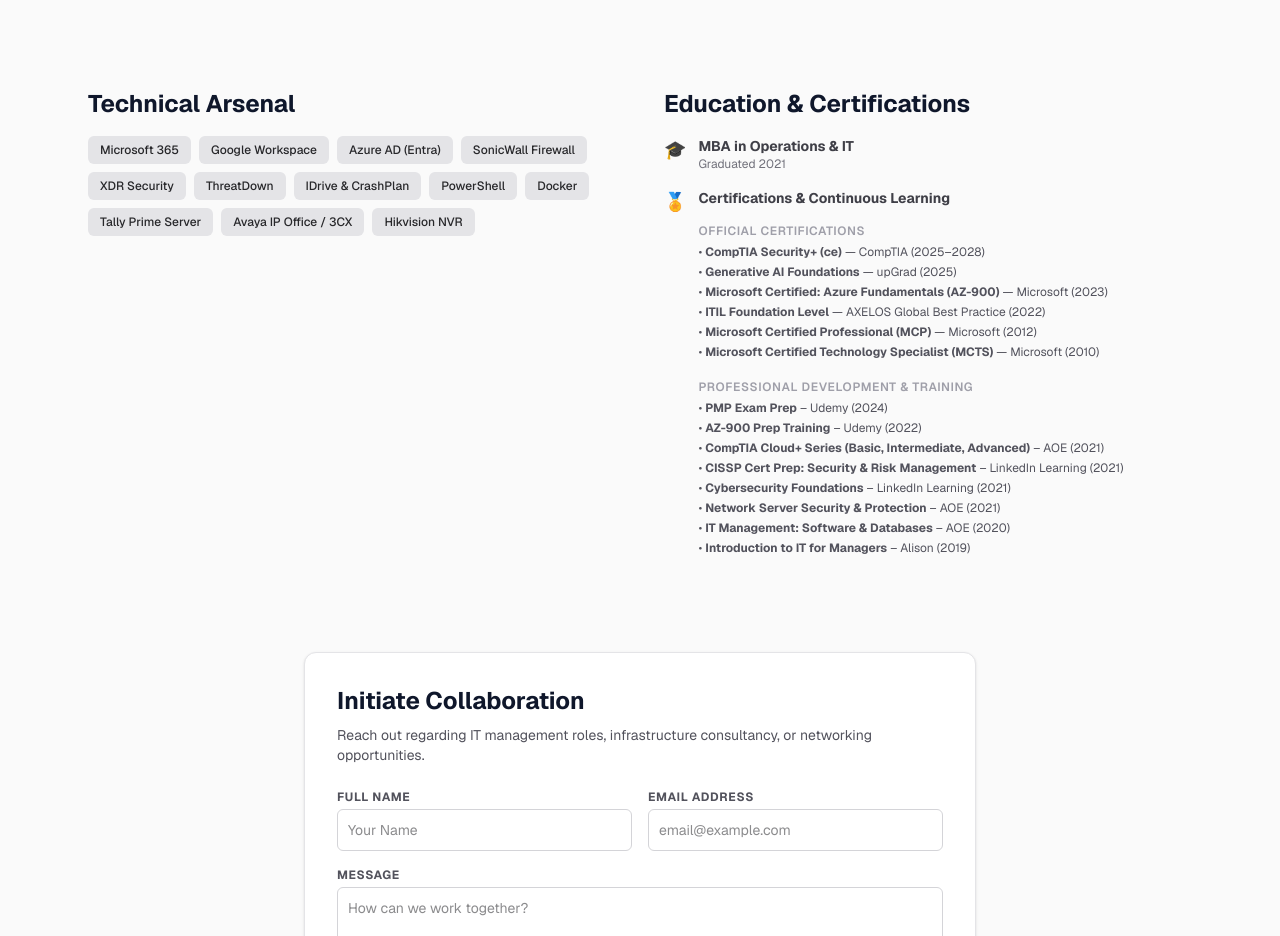
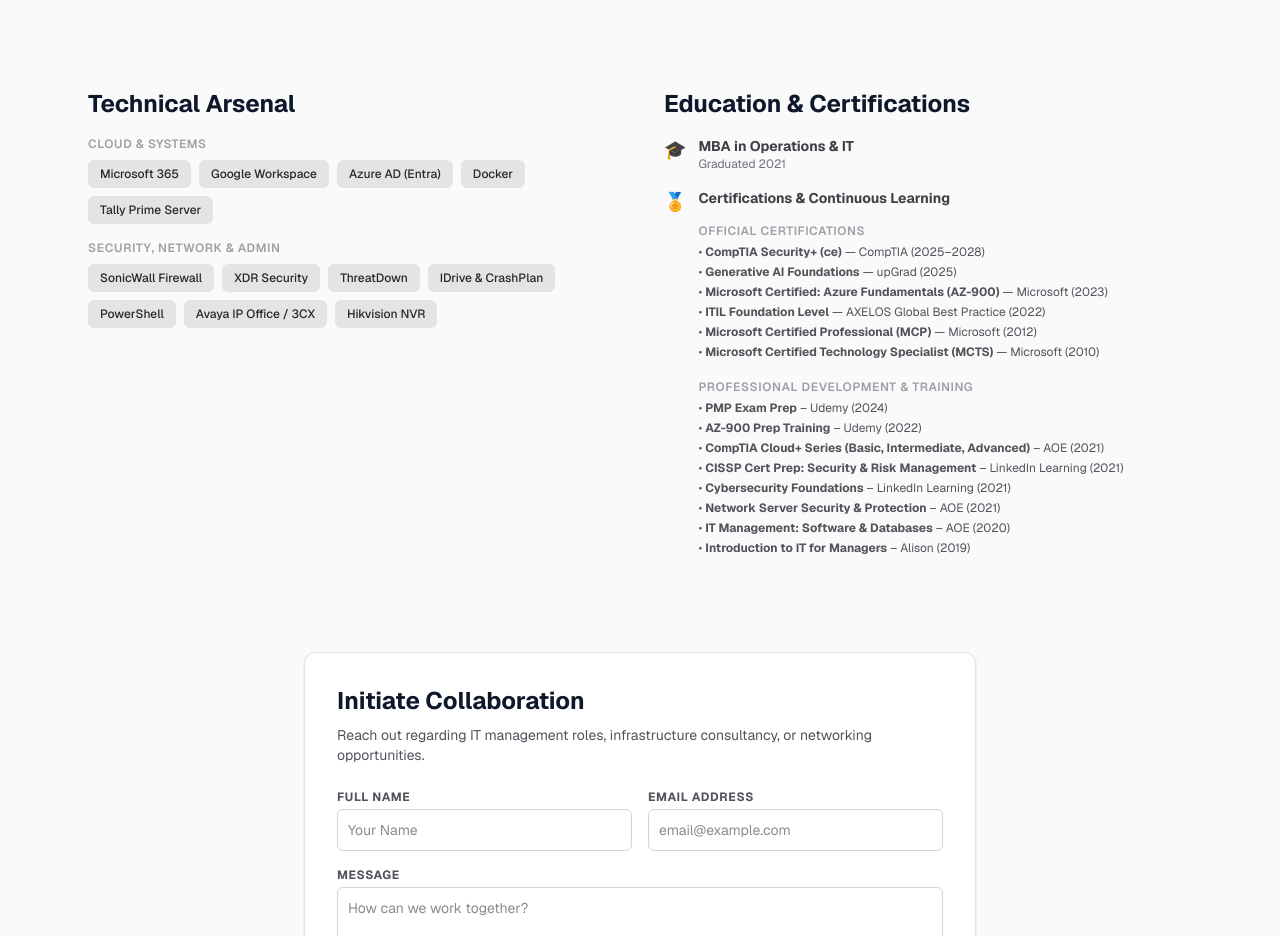
Before and after one commit to intajkhan-it/intaj-portfolio, a Next.js app: page / in a window 1280 px wide. Shown: the part 1740-2676 px from the top of the page. Built offline with nearby package versions, Linux system fonts and the light colour scheme.

Commit message:
Update Technical Arsenal layout to balance section heights

```diff
--- a/app/page.tsx
+++ b/app/page.tsx
@@ -174,12 +174,23 @@ export default function Home() {
         <section id="tools" className="grid md:grid-cols-2 gap-12">
           <div>
             <h2 className="text-2xl font-bold text-slate-900 mb-4">Technical Arsenal</h2>
-            <div className="flex flex-wrap gap-2">
-              {['Microsoft 365', 'Google Workspace', 'Azure AD (Entra)', 'SonicWall Firewall', 'XDR Security', 'ThreatDown', 'IDrive & CrashPlan', 'PowerShell', 'Docker', 'Tally Prime Server', 'Avaya IP Office / 3CX', 'Hikvision NVR'].map((tool) => (
-                <span key={tool} className="text-xs font-medium bg-zinc-200 text-zinc-800 px-3 py-1.5 rounded-md">
-                  {tool}
-                </span>
-              ))}
+            <div className="space-y-4">
+              <div>
+                <p className="text-xs font-semibold text-zinc-400 uppercase tracking-wider mb-2">Cloud & Systems</p>
+                <div className="flex flex-wrap gap-2">
+                  {['Microsoft 365', 'Google Workspace', 'Azure AD (Entra)', 'Docker', 'Tally Prime Server'].map((tool) => (
+                    <span key={tool} className="text-xs font-medium bg-zinc-200 text-zinc-800 px-3 py-1.5 rounded-md">{tool}</span>
+                  ))}
+                </div>
+              </div>
+              <div>
+                <p className="text-xs font-semibold text-zinc-400 uppercase tracking-wider mb-2">Security, Network & Admin</p>
+                <div className="flex flex-wrap gap-2">
+                  {['SonicWall Firewall', 'XDR Security', 'ThreatDown', 'IDrive & CrashPlan', 'PowerShell', 'Avaya IP Office / 3CX', 'Hikvision NVR'].map((tool) => (
+                    <span key={tool} className="text-xs font-medium bg-zinc-200 text-zinc-800 px-3 py-1.5 rounded-md">{tool}</span>
+                  ))}
+                </div>
+              </div>
             </div>
           </div>
           <div>
```
